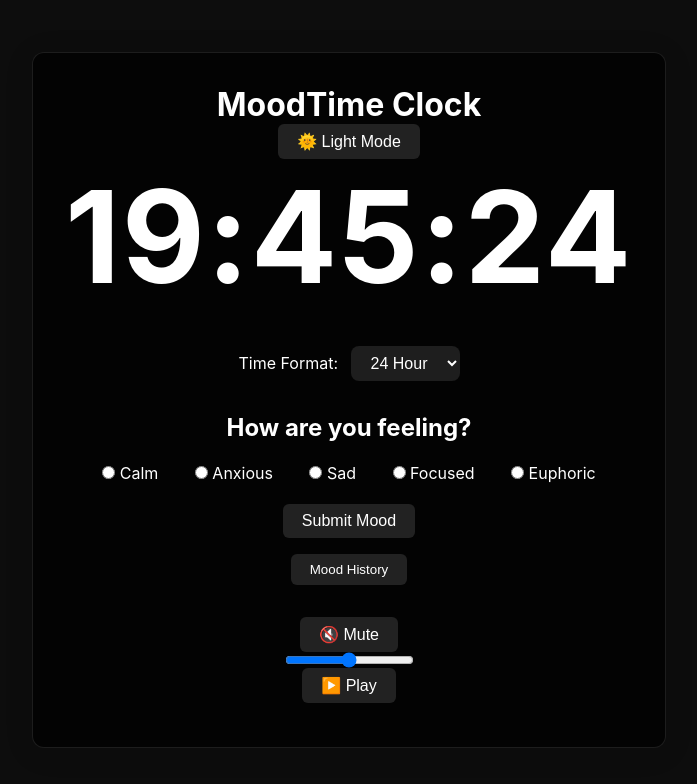
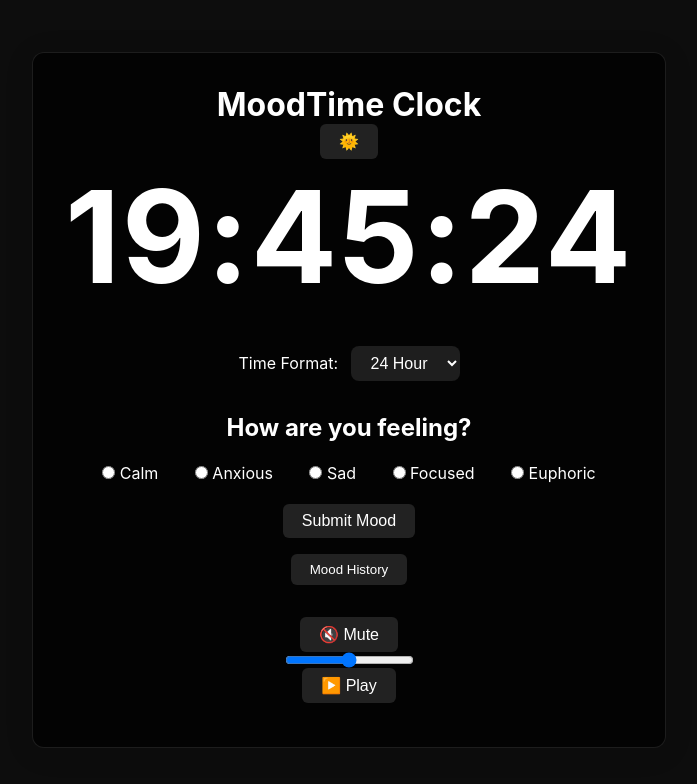
Before and after one commit to robert-calvin-dev/moodtime, a plain HTML site: page index.html in a window 1280 px wide. Shown: the whole page, without its empty margins (291-988 px from the left). Drawn offline with Linux system fonts and the light colour scheme.

Commit message:
"Button"

```diff
--- a/index.html
+++ b/index.html
@@ -9,7 +9,7 @@
 <body>
   <main class="clock-container">
     <h1>MoodTime Clock</h1>
-    <button id="toggle-theme">🌞</button>
+    <button id="toggle-theme"><h1>🌞</h1></button>
     <div class="clock-display" id="clock"></div>
         <div class="format-toggle">
           <label for="time-format">Time Format:</label>
--- a/js/mood.js
+++ b/js/mood.js
@@ -2,8 +2,8 @@
 
 const moodColors = {
   calm: {
-    dark: "rgba(75, 0, 130, 0.6)",
-    light: "rgba(180, 130, 255, 0.6)"
+    dark: "rgb(17, 0, 76)",
+    light: "rgb(146, 139, 171)",
   },
   anxious: {
     dark: "rgba(139, 0, 0, 0.6)",
@@ -28,7 +28,7 @@ window.addEventListener("DOMContentLoaded", () => {
   const container = document.querySelector(".clock-container");
   const buttons = document.querySelectorAll("button");
   const iconSwap = () => {
-    themeToggle.textContent = document.body.classList.contains("light-mode") ? "🌙 " : "🌞 Light Mode";
+    themeToggle.textContent = document.body.classList.contains("light-mode") ? "🌙 " : "🌞";
   };
 
   if (themeToggle) {
```
